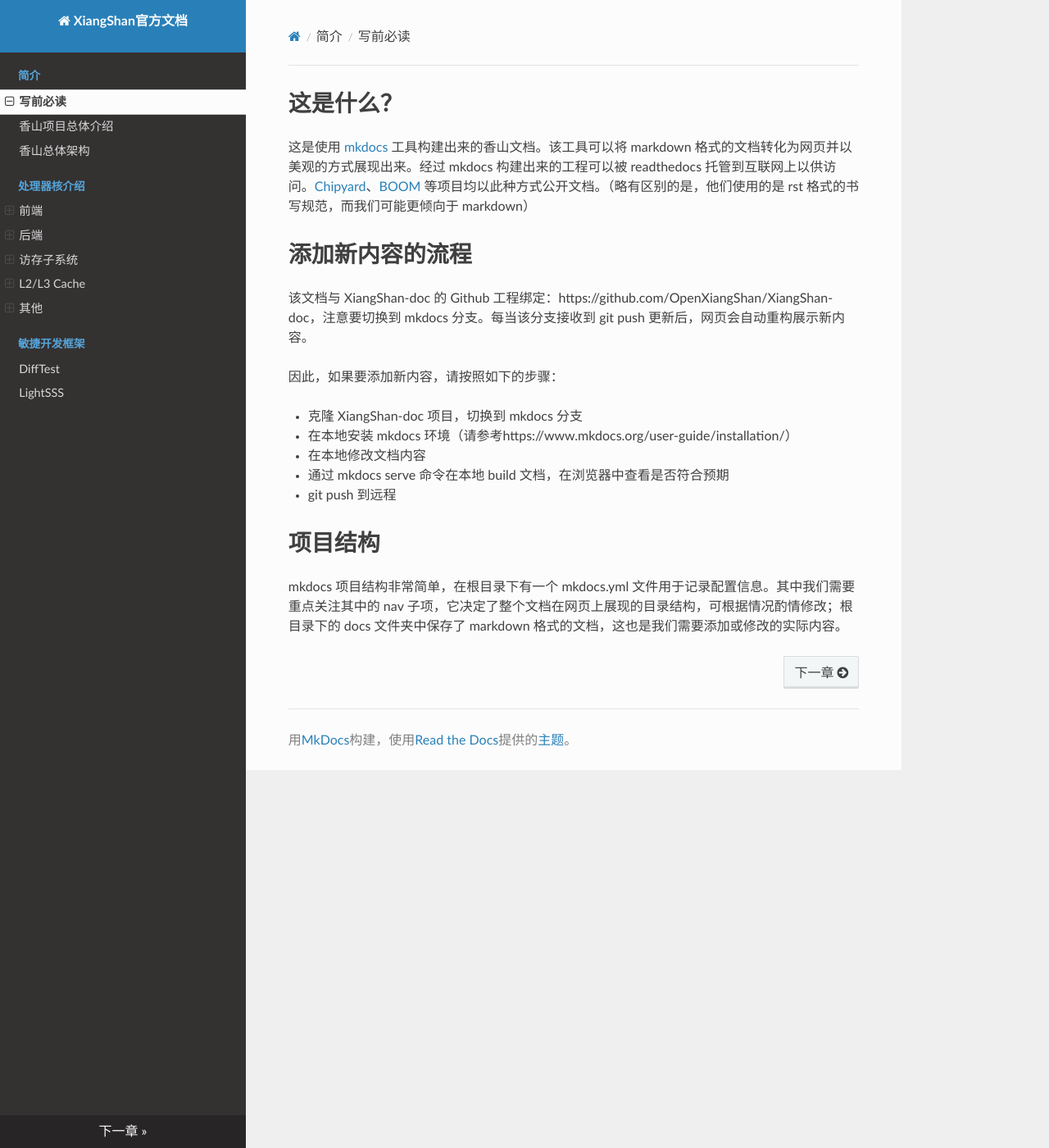
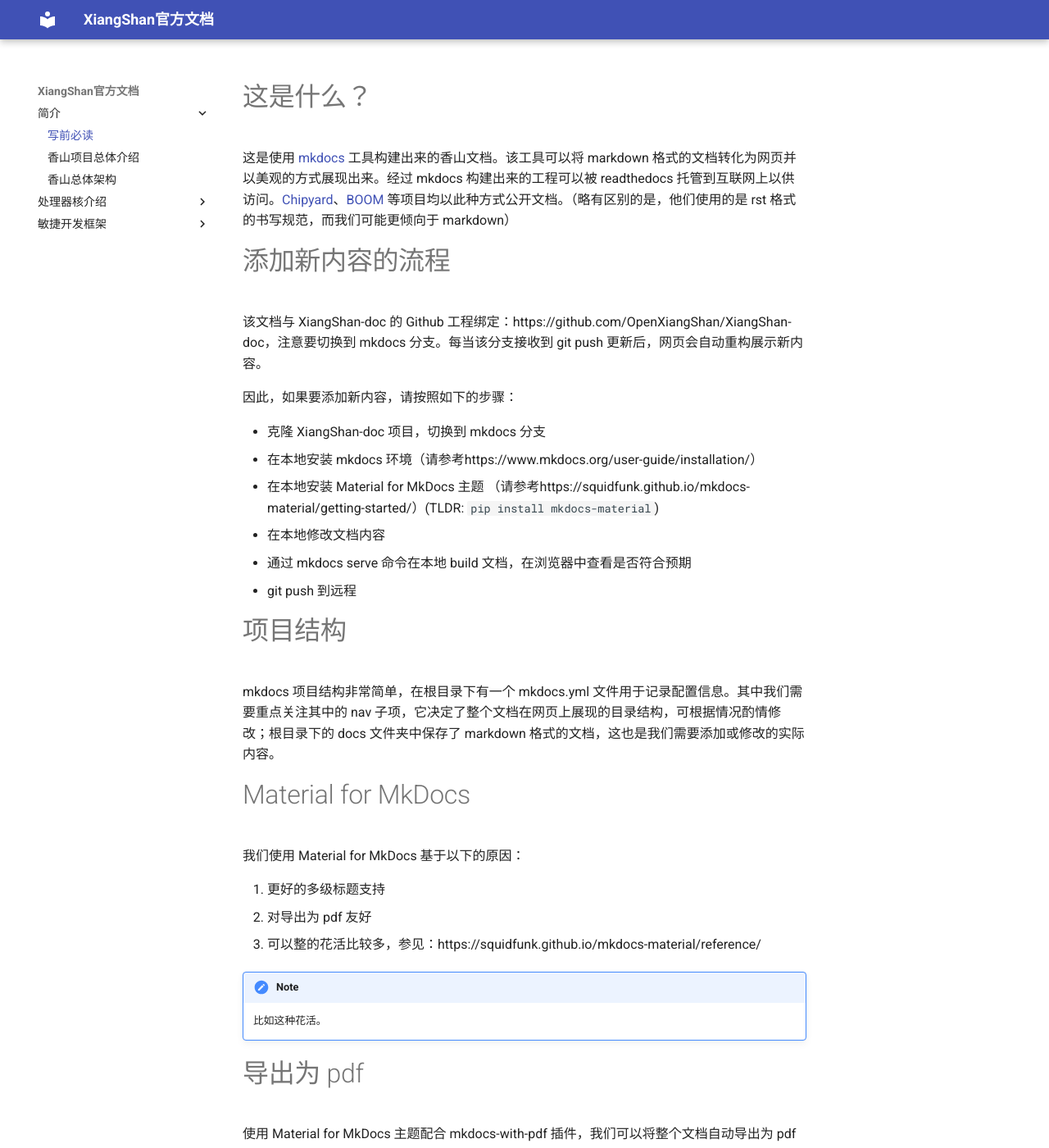
Before and after one commit to OpenXiangShan/XiangShan-doc, an MkDocs documentation site: the page built from docs/index.md, in a window 1280 px wide and 1400 px high. Shown: the whole window at 82% size. Built offline with MkDocs 1.6.1 and Material for MkDocs 9.7.7, drawn with Linux system fonts in a browser that asks for light colours; nearby versions of some CDN libraries; some of the changed text lies outside the part shown.

Commit message:
theme: switch to material

```diff
--- a/docs/index.md
+++ b/docs/index.md
@@ -1,8 +1,6 @@
 # 这是什么？
 
 这是使用 [mkdocs](https://www.mkdocs.org/) 工具构建出来的香山文档。该工具可以将 markdown 格式的文档转化为网页并以美观的方式展现出来。经过 mkdocs 构建出来的工程可以被 readthedocs 托管到互联网上以供访问。[Chipyard](https://chipyard.readthedocs.io/en/stable/index.html)、[BOOM](https://docs.boom-core.org/) 等项目均以此种方式公开文档。（略有区别的是，他们使用的是 rst 格式的书写规范，而我们可能更倾向于 markdown）
-
-
 
 # 添加新内容的流程
 
@@ -12,12 +10,29 @@
 
 * 克隆 XiangShan-doc 项目，切换到 mkdocs 分支
 * 在本地安装 mkdocs 环境（请参考https://www.mkdocs.org/user-guide/installation/）
+* 在本地安装 Material for MkDocs 主题 （请参考https://squidfunk.github.io/mkdocs-material/getting-started/）(TLDR: `pip install mkdocs-material`)
 * 在本地修改文档内容
 * 通过 mkdocs serve 命令在本地 build 文档，在浏览器中查看是否符合预期
 * git push 到远程
 
-
-
 # 项目结构
 
 mkdocs 项目结构非常简单，在根目录下有一个 mkdocs.yml 文件用于记录配置信息。其中我们需要重点关注其中的 nav 子项，它决定了整个文档在网页上展现的目录结构，可根据情况酌情修改；根目录下的 docs 文件夹中保存了 markdown 格式的文档，这也是我们需要添加或修改的实际内容。
+
+# Material for MkDocs
+
+我们使用 Material for MkDocs 基于以下的原因：
+
+1. 更好的多级标题支持
+1. 对导出为 pdf 友好
+1. 可以整的花活比较多，参见：https://squidfunk.github.io/mkdocs-material/reference/
+
+!!! note
+    比如这种花活。
+
+# 导出为 pdf
+
+使用 Material for MkDocs 主题配合 mkdocs-with-pdf 插件，我们可以将整个文档自动导出为 pdf 文件。mkdocs.yml 中已经包含了一个预设的 pdf 导出配置。关于如何配置 pdf 导出环境及如何使用，请参考https://pypi.org/project/mkdocs-with-pdf/
+
+!!! info
+    注意，原生主题在将代码块导出为 pdf 时有一定问题，建议在导出 pdf 时使用 material 主题。
--- a/mkdocs.yml
+++ b/mkdocs.yml
@@ -1,9 +1,11 @@
 # doc for pdf plug-in: https://pypi.org/project/mkdocs-with-pdf/
 site_name: XiangShan官方文档
 theme:
-    name: readthedocs
-    language: zh
-    locale: zh_CN
+    name: material
+markdown_extensions:
+  - admonition
+  - pymdownx.details
+  - pymdownx.superfences
 plugins:
     # - with-pdf:
     #     author: XiangShan Team
```
